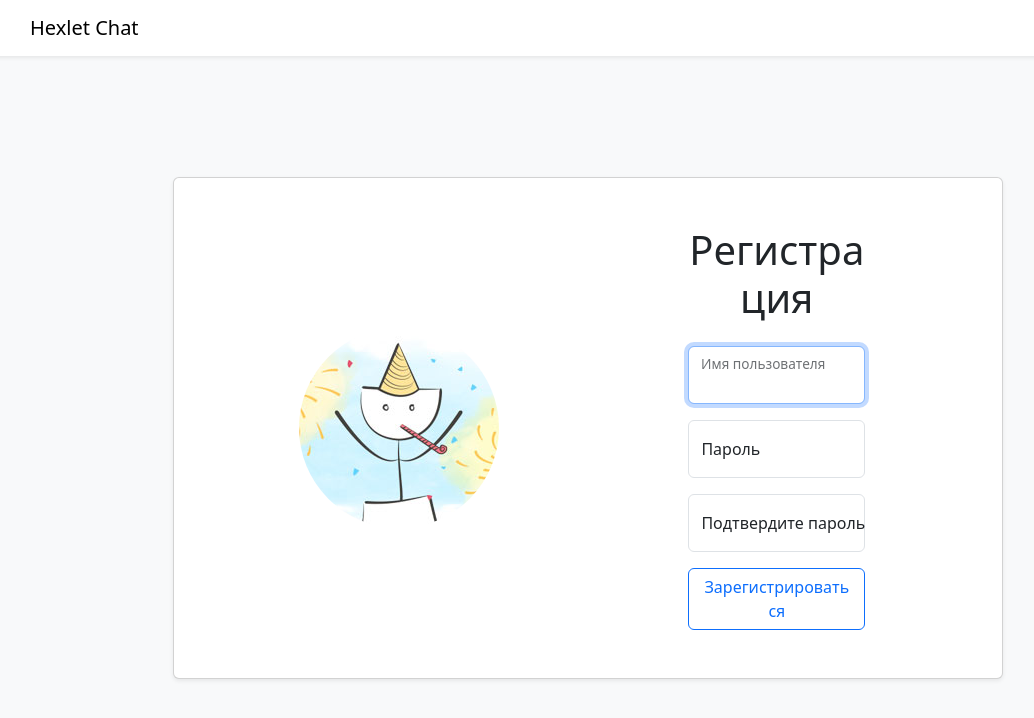
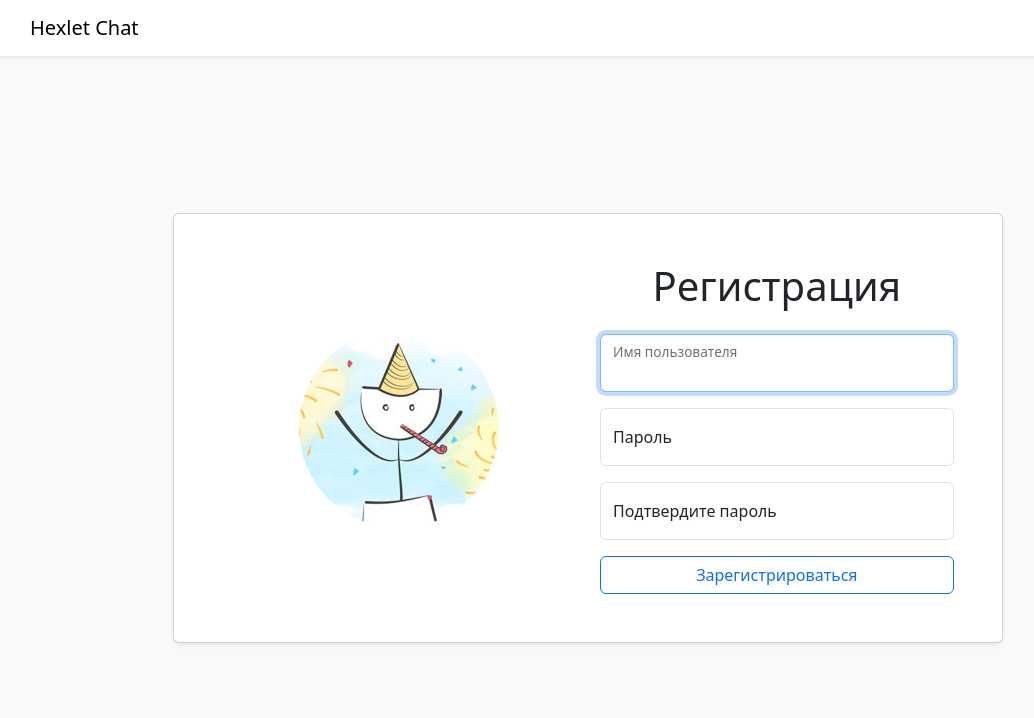
Before and after one commit to Katerus16/frontend-project-12, a React (Vite) app in the folder frontend/: page /signup in a window 1280 px wide. Shown: the top 718 px of the page, without its empty margins (52-1086 px from the left). Built offline with nearby package versions, Linux system fonts and the light colour scheme; no server answers.

Commit message:
fix button and registration

```diff
--- a/frontend/src/components/HomePage.jsx
+++ b/frontend/src/components/HomePage.jsx
@@ -23,7 +23,9 @@ const renderModal = ({ modalInfo, hideModal, channels }) => {
 
 export default () => {
   const navigate = useNavigate();
-
+  if(!localStorage.getItem('token')) {
+    navigate("/login");
+  }
   const dispatch = useDispatch();
   const channels = useSelector(selectors.selectAll);
   const currentChannel = useSelector(selectCurrentChannel);
--- a/frontend/src/components/Signup.jsx
+++ b/frontend/src/components/Signup.jsx
@@ -54,9 +54,9 @@ const SignupPage = () => {
 
   return (
     <FormContainer image= 'imagereg.png' imageAlt= 'Регистрация' regfooter={false} >
-      <Form className ='w-50 mx-auto' onSubmit={formik.handleSubmit}>
+      <Form className ='w-100 mx-auto' onSubmit={formik.handleSubmit}>
         <h1 className="text-center mb-4">{'Регистрация'}</h1>
-        <fieldset disabled=''>
+        <fieldset disabled={formik.isSubmitting}>
           <Stack gap={3}>
             <FloatingLabel controlId="floatingUsername" label={'Имя пользователя'} className="position-relative">
               <Form.Control
```
